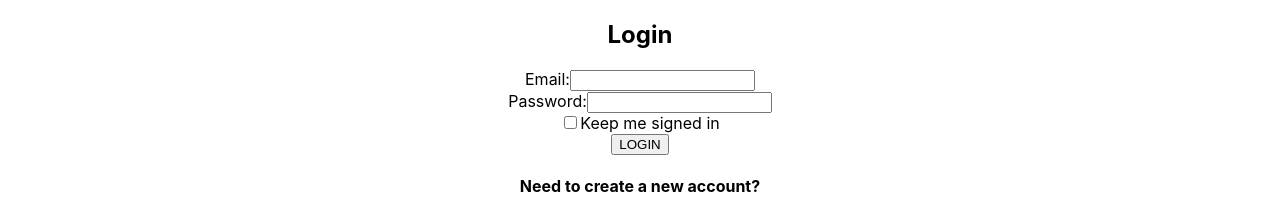
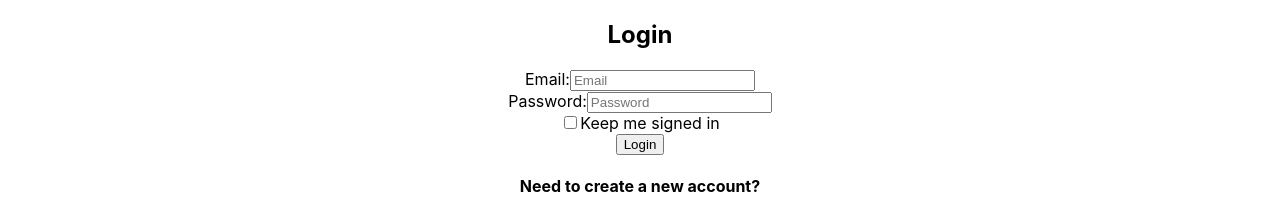
Before and after one commit to HA-ANgit/step-the-beat, a React (Create React App) app in the folder client/: page /login in a window 1280 px wide. Shown: the part 936-1141 px from the top of the page. Built offline with nearby package versions, Linux system fonts and the light colour scheme.

Commit message:
Fully CR in CRUD

```diff
--- a/client/package.json
+++ b/client/package.json
@@ -11,6 +11,7 @@
     "is-buffer": "^2.0.5",
     "jsonwebtoken": "^8.5.1",
     "jwa": "^2.0.0",
+    "jwt-decode": "^3.1.2",
     "react": "^17.0.2",
     "react-dom": "^17.0.2",
     "react-router-dom": "^6.3.0",
--- a/client/src/App.js
+++ b/client/src/App.js
@@ -12,7 +12,7 @@ import LogInPage from './pages/LogInPage';
 import CreateUserPage from "./pages/CreateUserPage";
 import About from './pages/About';
 import Admin from './pages/Admin';
-import Dashboard from './pages/Dashboard';
+//import Dashboard from './pages/Dashboard';
 
 
 class App extends Component {
@@ -27,7 +27,7 @@ class App extends Component {
                     <Route exact path="/CreateUser" element={<CreateUserPage/>} />
                     <Route exact path='/About' element={<About/>} />
                     <Route exact path='/Admin' element={<Admin/>} />
-                    <Route exact path='/Dashboard' element={<Dashboard/>} />
+                    {/* <Route exact path='/Dashboard' element={<Dashboard/>} /> */}
                     <Route path="/" exact element={<Navigate replace to="/login"/>}/>
                 </Routes>
             </BrowserRouter>
--- a/client/src/components/loginForm.jsx
+++ b/client/src/components/loginForm.jsx
@@ -3,48 +3,37 @@ import axios from "axios";
 import { useNavigate } from 'react-router-dom';
 
 function LoginForm({ Login }) {
-    const [details, setDetails] = useState({ email: "", password: "" });
+    const [email, setEmail] = useState('')
+	const [password, setPassword] = useState('')
     const [error, setError] = useState("");
     const navigate = useNavigate();
 
 
     const submitHandler = async (e) => {
         e.preventDefault();
-        try {
-			const url = "http://localhost:3001/api/login";
-			const { details: res } = await axios.post(url, details);
+        const response = await fetch('http://localhost:3001/api/login', {
+			method: 'POST',
+			headers: {
+				'Content-Type': 'application/json',
+			},
+			body: JSON.stringify({
+				email,
+				password,
+			}),
+		})
 
-            console.log(details)//Vi försöker hitta rätt variabel för att göra en true/false if-sats
+		const data = await response.json()
 
-            localStorage.setItem("token", res.details);
+        console.log(data.User)
 
-            const data = await res.json()
-
-            if (data.status === 'OK') {
-                alert("Login Sucessfull!");
-                //navigate("/dashboard");
-                //window.location = "/";
-            } else {
-                alert("Please check your username and password!");
-            }
-
-			localStorage.setItem("token", res.details);
-
-            Login(details);
-		} catch (error) {
-			if (
-				error.response &&
-				error.response.status >= 400 &&
-				error.response.status <= 500
-			) {
-				setError(error.response.details.message);
-			}
+		if (data.User) {
+			localStorage.setItem('token', data.User)        //Vi lagrar lokal token för Auth
+			alert('Login successful')
+			navigate("/");
+		} else {
+			alert('Please check your username and password')
 		}
     }
-
-	const handleChange = ({ currentTarget: input }) => {
-		setDetails({ ...details, [input.name]: input.value });
-	};
 
     return (
         <form onSubmit={submitHandler}>
@@ -53,17 +42,17 @@ function LoginForm({ Login }) {
                 {/* ERROR! */}
                 <div className="form-grupp">
                     <label htmlFor="name">Email:</label>
-                    <input type="email" name="email" id="email" onChange={handleChange} value={details.email} />
+                    <input value={email} onChange={(e) => setEmail(e.target.value)} type="email" placeholder="Email" />
                 </div>
                 <div className="form-group">
                     <label htmlFor="password">Password:</label>
-                    <input type="password" name="password" id="password" onChange={handleChange} value={details.password} />
+                    <input value={password} onChange={(e) => setPassword(e.target.value)} type="password" placeholder="Password" />
                 </div>
                         <div className={"checkbox-password-wrap"}>
                         <input type="checkbox" id="keep-signed" name="signed-in" value="sign-in"/>
                         <label htmlFor="keep-signed">Keep me signed in</label>
                         </div>
-                <input type="submit" value="LOGIN" />
+                <input type="submit" value="Login" />
             </div>
             {error && <div>{error}</div>}
         </form>
--- a/client/src/pages/CreateUserPage.jsx
+++ b/client/src/pages/CreateUserPage.jsx
@@ -1,65 +1,53 @@
 import React, {useState} from 'react';
 import {Link, useNavigate} from 'react-router-dom';
 import NavBar from '../components/navbar.jsx';
-import Axios from 'axios';
+import Axios from 'axios'; //TODO Fick aldrig Axios att funka
 
 const CreateUserPage = () => {
 
-/*     const [uname, setUname] = useState('')
-    const [email, setEmail] = useState('')
-    const [password, setPassword] = useState('') */
-
-    const [details, setDetails] = useState({
-		uname: "",
-		email: "",
-		password: "",
-	});
+    const [uname, setUname] = useState('')
+	const [email, setEmail] = useState('')
+	const [password, setPassword] = useState('')
 
     const [error, setError] = useState();
     const navigate = useNavigate();
 
-    const handleChange = ({ currentTarget: input }) => {
-		setDetails({ ...details, [input.name]: input.value });
-	};
-
     const handleSubmit = async (e) => { //Denna metod retunerar vårt objekt
 		e.preventDefault();
 
-        if (!details.uname) {   //Denna validerar data i state
+        if (!uname) {   //Denna validerar data i state
             alert ('please add username')
             return
-        } else if (!details.email) {
+        } else if (!email) {
             alert ('please add email')
             return
-        } else if (!details.password) {
+        } else if (!password) {
             alert ('please add password')
             return
         }
 
-		try {
-			const url = 'http://localhost:3001/api/register';
-			const { details: res } = await Axios.post(url, details);
+        const response = await fetch('http://localhost:3001/api/register', {
+			method: 'POST',
+			headers: {
+				'Content-Type': 'application/json',
+			},
+			body: JSON.stringify({
+				uname,
+				email,
+				password,
+			}),
+		})
 
-            console.log(res.message);
+		const data = await response.json()
 
-            const data = await res.json()
+        console.log(data.Status)
 
-            if (data.status === 'OK') {
-                alert("Sign up Sucessfully!");
-                navigate("/login");
-            } else {
-                alert("Please try another email!");
-            }
-
-		} catch (error) {
-			if (
-				error.response &&
-				error.response.status >= 400 &&
-				error.response.status <= 500
-			) {
-				setError(error.response.data.message);
-			}
-		}
+		if (data.Status === 'OK') {
+			navigate('/login')
+		} else {
+            alert ('This Account already exists!')
+            setError(error)
+        }
 	};
 
         /*Efter "create user"-metoden, setState / reset av form
@@ -105,8 +93,8 @@ const CreateUserPage = () => {
                                     type="text"
                                     placeholder="Type in your Username"
                                     name="uname"
-                                    onChange={handleChange}
-                                    value={details.uname}
+                                    onChange={(e) => setUname(e.target.value)}
+                                    value={uname}
                                 />
                          </label>
                          <label htmlFor="email" className="form-input">
@@ -115,8 +103,8 @@ const CreateUserPage = () => {
                                 type="email"
                                 placeholder="Type in prefered@email.com"
                                 name="email"
-                                onChange={handleChange}
-                                value={details.email}
+                                onChange={(e) => setEmail(e.target.value)}
+                                value={email}
                             />
                         </label>
                         <label htmlFor="password" className="form-input">
@@ -125,13 +113,13 @@ const CreateUserPage = () => {
                                 type="password"
                                 placeholder="Type in a Password"
                                 name="password"
-                                onChange={handleChange}
-                                value={details.password}
+                                onChange={(e) => setPassword(e.target.value)}
+                                value={password}
                             />
                         </label>
                         <br/><br/>
 						{error && <div>{error}</div>}
-						<button type="submit">Sing Up</button>
+						<button type="submit" value="Register">Sing Up</button>
 					</form>
                 </div>
             </section>
--- a/client/src/pages/Dashboard.jsx
+++ b/client/src/pages/Dashboard.jsx
@@ -1,36 +1,86 @@
-import React, { useEffect } from 'react';
+import React, { useState, useEffect } from 'react';
 //import jwt from 'jsonwebtoken';
+import jwt_decode from 'jwt-decode';
 import { useNavigate } from 'react-router-dom';
 
 const Dashboard = () => {
-
-    const history = useNavigate();
+	const navigate = useNavigate()
+	const [quote, setQuote] = useState('')
+	const [tempQuote, setTempQuote] = useState('')
 
 	async function populateQuote() {
 		const req = await fetch('http://localhost:3001/api/quote', {
 			headers: {
 				'x-access-token': localStorage.getItem('token'),
-            }
+			},
 		})
 
-        const data = req.json()
-        console.log(data)
+        console.log("localStorage:" + localStorage.data)
+
+		const data = await req.json()
+
+        console.log("data:" + data.status)
+
+		if (data.status === 'ok') {
+			setQuote(data.quote)
+		} else {
+			alert(data.error)
+		}
 	}
 
-    useEffect(() => {   //Klassisk useEffect Hook
+	useEffect(() => {
 		const token = localStorage.getItem('token')
-        /* if (token) {
-            const user = jwt.decode(token)
-            if (!user) {
+		if (token) {
+            console.log("before decoded jwt : " + token);
+            const decoded = jwt_decode(token);
+            console.log("decoded jwt token: " + decoded);
+			if (!decoded) {
 				localStorage.removeItem('token')
-			    history.replace('/login');
+                console.log("token removed");
+				//navigate('/login')
 			} else {
 				populateQuote()
 			}
-        } */
+		}
 	}, [])
 
-    return <h2>Dashboard</h2>
+	async function updateQuote(event) {
+		event.preventDefault()
+
+		const req = await fetch('http://localhost:3001/api/quote', {
+			method: 'POST',
+			headers: {
+				'Content-Type': 'application/json',
+				'x-access-token': localStorage.getItem('token'),
+			},
+			body: JSON.stringify({
+				quote: tempQuote,
+			}),
+		})
+
+		const data = await req.json()
+		if (data.status === 'ok') {
+			setQuote(tempQuote)
+			setTempQuote('')
+		} else {
+			alert(data.error)
+		}
+	}
+
+	return (
+		<div>
+			<h1>Your quote: {quote || 'No quote found'}</h1>
+			<form onSubmit={updateQuote}>
+				<input
+					type="text"
+					placeholder="Quote"
+					value={tempQuote}
+					onChange={(e) => setTempQuote(e.target.value)}
+				/>
+				<input type="submit" value="Update quote" />
+			</form>
+		</div>
+	)
 };
 
 export default Dashboard;
```
Also changed, not shown: 2 other files (tests, documents, lock files or other folders). Lines whose indentation alone changed are shown as unchanged.
